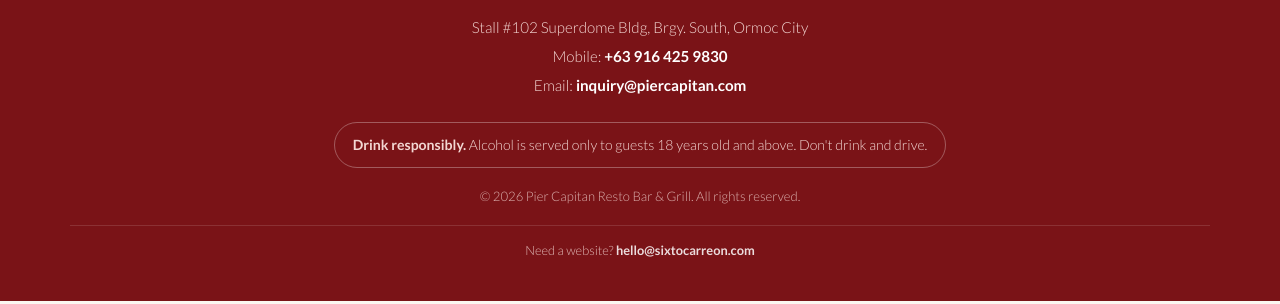
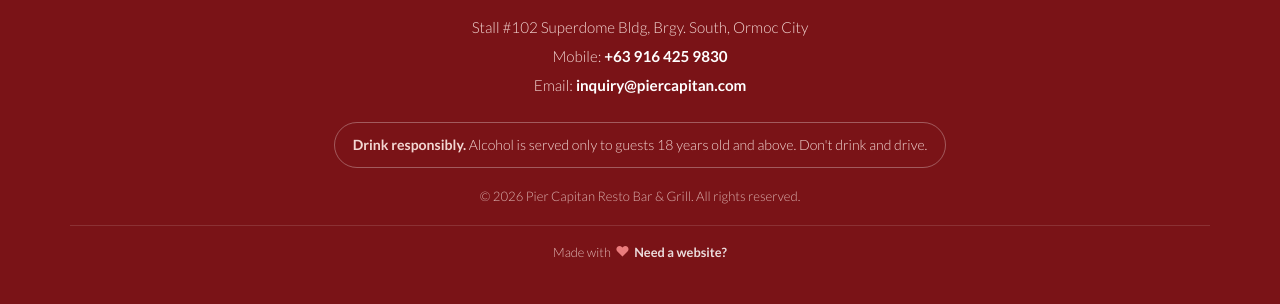
Before and after one commit to zmh7t85srm-dev/pier-capitan, a plain HTML site: page index.html in a window 1280 px wide. Shown: the part 9003-9307 px from the top of the page. Drawn offline with Linux system fonts and the light colour scheme; a web font is replaced by a local one.

Commit message:
Footer credit: Made with heart, bold 'Need a website?' link
Co-Authored-By: Claude Fable 5.2 <noreply@anthropic.com>
Claude-Session: https://claude.ai/code/session_01NUrkje8vK7EELJ9ntv9Nxr

```diff
--- a/assets/css/styles.css
+++ b/assets/css/styles.css
@@ -429,6 +429,7 @@ button { font: inherit; cursor: pointer; }
 .footer__contact span { display: block; }
 .footer__advisory { margin: 6px 0 0; padding: 10px 18px; font-size: .88rem; border: 1px solid rgba(255, 255, 255, .3); border-radius: 999px; max-width: 100%; }
 .footer__legal { margin: 0; font-size: .82rem; opacity: .8; }
+.footer__heart { color: #ff8f8f; font-size: 1.1em; margin: 0 2px; }
 .footer__credit { margin: 0; padding-top: 14px; width: 100%; border-top: 1px solid rgba(255, 255, 255, .15); font-size: .8rem; opacity: .85; }
 
 /* ---------- Mobile quick bar ---------- */
--- a/index.html
+++ b/index.html
@@ -675,7 +675,7 @@
       </address>
       <p class="footer__advisory"><strong>Drink responsibly.</strong> Alcohol is served only to guests 18 years old and above. Don't drink and drive.</p>
       <p class="footer__legal">&copy; <span id="year">2026</span> Pier Capitan Resto Bar &amp; Grill. All rights reserved.</p>
-      <p class="footer__credit">Need a website? <a href="mailto:hello@sixtocarreon.com">hello@sixtocarreon.com</a></p>
+      <p class="footer__credit">Made with <span class="footer__heart" role="img" aria-label="love">&#9829;</span> <a href="mailto:hello@sixtocarreon.com">Need a website?</a></p>
     </div>
   </footer>
 
```
